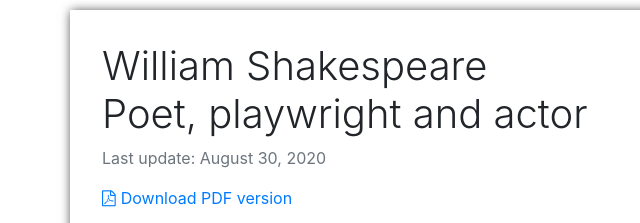
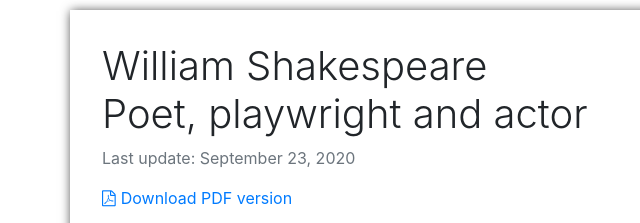
Before and after one commit to sneas/cv-template, a plain HTML site: page index.html in a window 1280 px wide. Shown: the top 223 px of the page, 0-640 px from the left. Drawn offline with nearby package versions, Linux system fonts and the light colour scheme.

Commit message:
Deploying to gh-pages from  @ 533d27ac6fdf9ac1448d6ffbab1b658d33b841d4 🚀

```diff
--- a/index.html
+++ b/index.html
@@ -15,7 +15,7 @@
         <div class="col-md-6 col-print-6">
             <h1>William Shakespeare<br/>Poet, playwright and actor</h1>
             <p>
-                <time datetime="" class="text-muted">Last update: August 30, 2020</time>
+                <time datetime="" class="text-muted">Last update: September 23, 2020</time>
             </p>
             <p>
                 <span class="screen"><a href="william-shakespeare.poet-playwright-and-actor.pdf"><i class="fa fa-file-pdf-o" aria-hidden="true"></i>Download PDF version</a></span>
```
Also changed, not shown: 1 other file.
